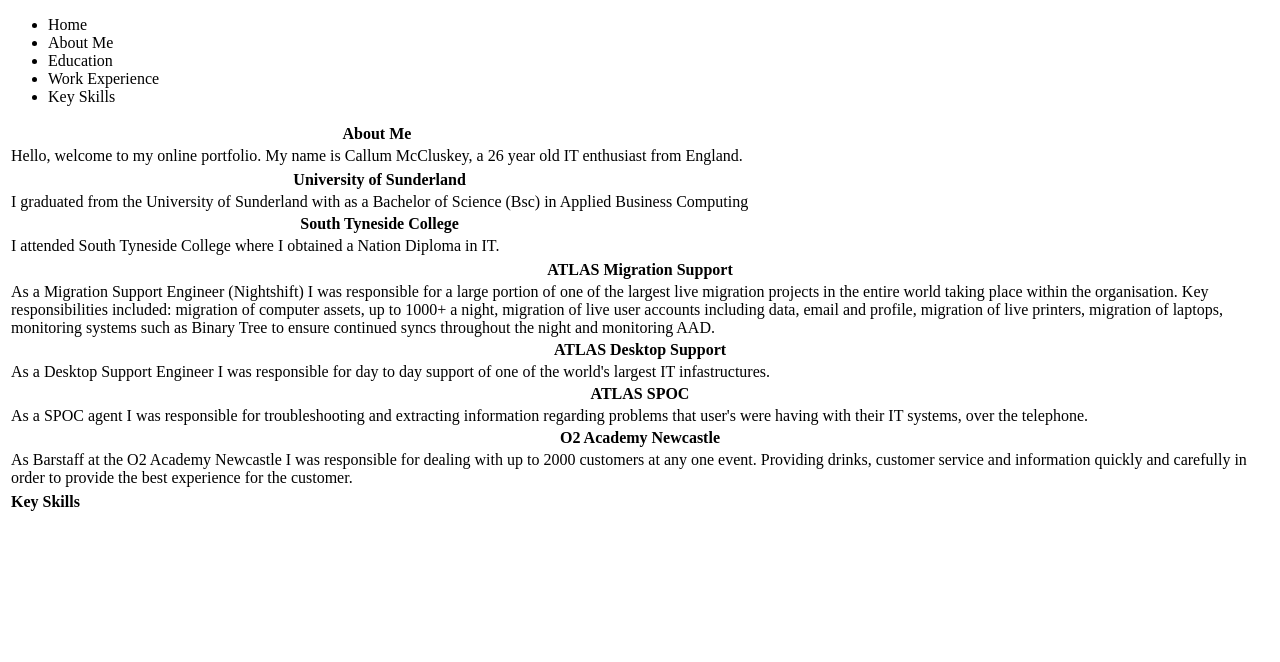
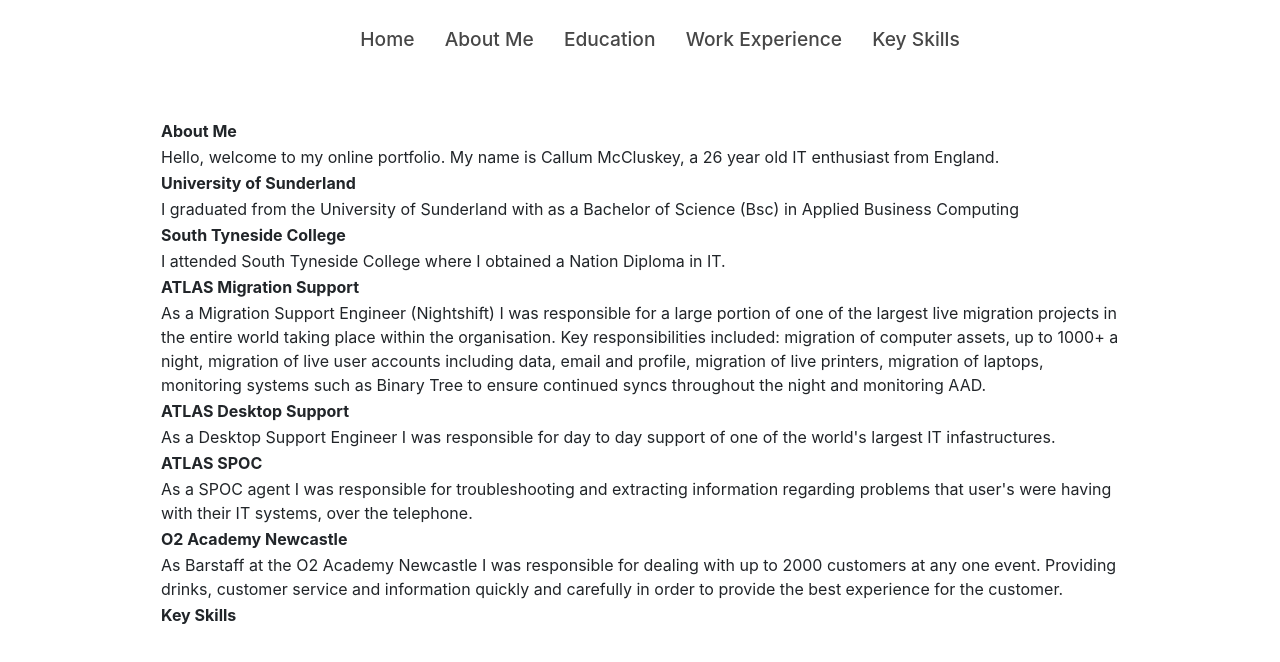
Before and after one commit to Calapox/Portfolio, a plain HTML site: page Web Dev/index.html in a window 1280 px wide. Drawn offline with nearby package versions, Linux system fonts and the light colour scheme.

Commit message:
Update Css / HTML

```diff
--- a/Web Dev/index.html
+++ b/Web Dev/index.html
@@ -1,24 +1,31 @@
 <!DOCTYPE html>
-<html lang="en"></html>
+<html lang="en">
 <head>
     <meta charset="UTF-8">
     <meta name="viewport" content="width=device-width, initial-scale=1.0">
     <meta http-equiv="X-UA-Compatible" content="ie-edge">
+    <link rel="stylesheet" href="bootstrap.css">
+    <link rel="stylesheet" href="https://fonts.googleapis.com/icon?family=Material+Icons">
+    <link rel="stylesheet" href="https://cdnjs.cloudflare.com/ajax/libs/font-awesome/4.7.0/css/font-awesome.min.css">
     <link rel="stylesheet" href="style.css">
     <title>My Portfolio</title>
 </head>
 
+<body>
+
 <header>
-    <ul>
-        <li>Home</li>
-        <li>About Me</li>
-        <li>Education</li>
-        <li>Work Experience</li>
-        <li>Key Skills</li>
-    </ul>
+    <nav>
+        <ul class="navi">
+            <li><a href="#home-page">Home</a></li>
+            <li><a href="#about-page">About Me</a></li>
+            <li><a href="#education-page">Education</a></li>
+            <li><a href="#work-page">Work Experience</a></li>
+            <li><a href="#key-page">Key Skills</a></li>
+        </ul>
+    </nav>
 </header>
 
-<body>
+<main>
 
 <div>
 <table>
@@ -85,6 +92,7 @@
 </table>
 </div>
 
+</main>
 
 </body>
 
--- a/Web Dev/style.css
+++ b/Web Dev/style.css
@@ -1,3 +1,80 @@
-body{
-    background-color: rgb(255, 255, 255);
+/*Beginning of Header and Navigation Content */
+
+header {
+    margin: auto;
+    align-content: center;
+    justify-content: center;
+    height: 10%;
+    font-size: 1.2rem;
+    color: rgb(71, 71, 71);
+    margin-bottom: ;
+    position: -webkit-sticky; /* Safari */
+    position: sticky;
+    top: 0;
+    z-index: 1;
 }
+
+.navi {
+    margin: auto;
+    text-align: center;
+    padding-top: 2%;
+    padding-bottom: 5%;
+}
+
+nav.scrollBar {
+    display: block;
+    background-color: #fff;
+    box-shadow: 15px 0px 20px rgba(0,0,0,0.1), -15px 0px 20px rgba(0,0,0,0.1);
+}
+
+.navi li {
+    list-style: none;
+    display: inline;
+    padding: 1%;
+}
+
+.navi li a {
+    text-decoration: none;
+    color: rgb(71, 71, 71);
+    font-weight: 500;
+}
+
+.navi li a:hover {
+    color: rgb(80, 220, 197);
+    text-decoration: none;
+    border-bottom: 2px solid rgb(80, 220, 197);
+}
+
+.navi a.active{
+    color: rgb(80, 220, 197);
+    text-decoration: none;
+    border-bottom: 2px solid rgb(80, 220, 197);
+}
+
+.navi li.active{
+    color: rgb(80, 220, 197);
+    text-decoration: none;
+    border-bottom: 2px solid rgb(80, 220, 197);
+}
+
+
+
+
+
+
+
+
+
+/*End of Header and Navigation Content */
+
+/*Beginning of Main and Landing Page Content */
+
+main {
+    margin: auto;
+    width: 75%;
+}
+
+.landing-page {
+    height: 100vh;
+    margin-top: 0;
+}
```
